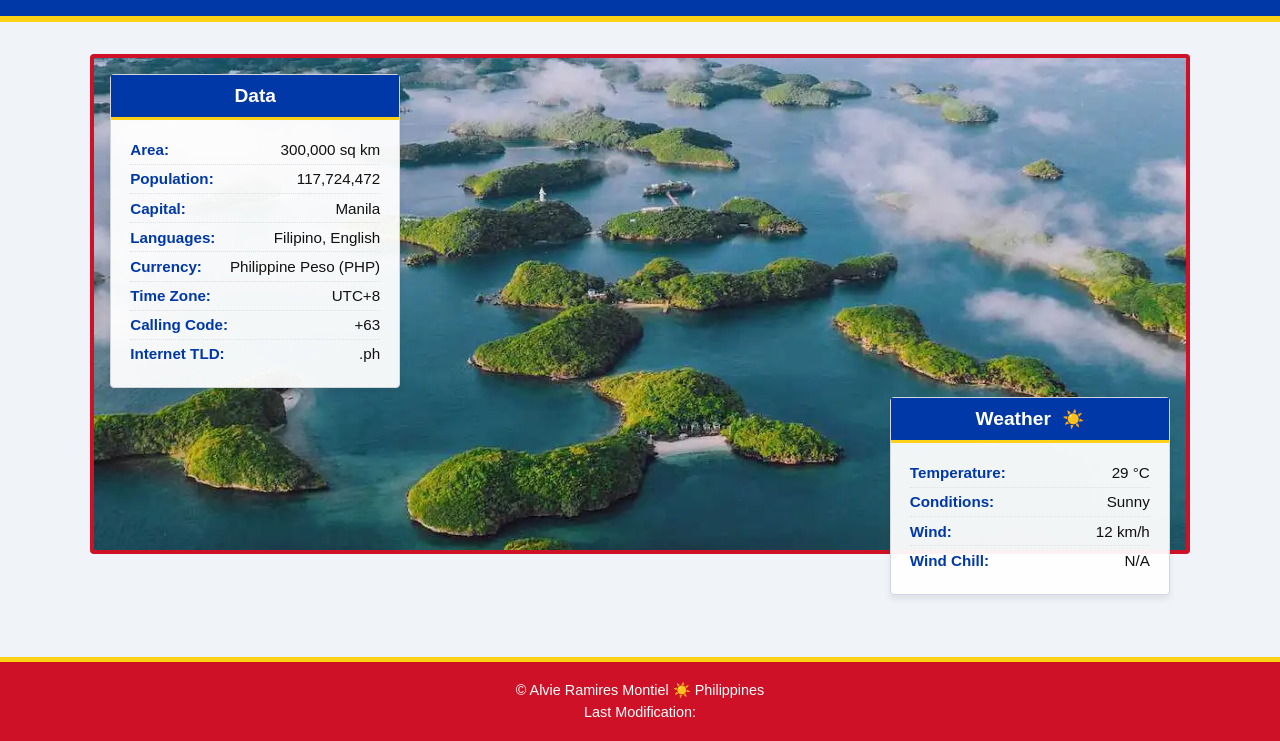
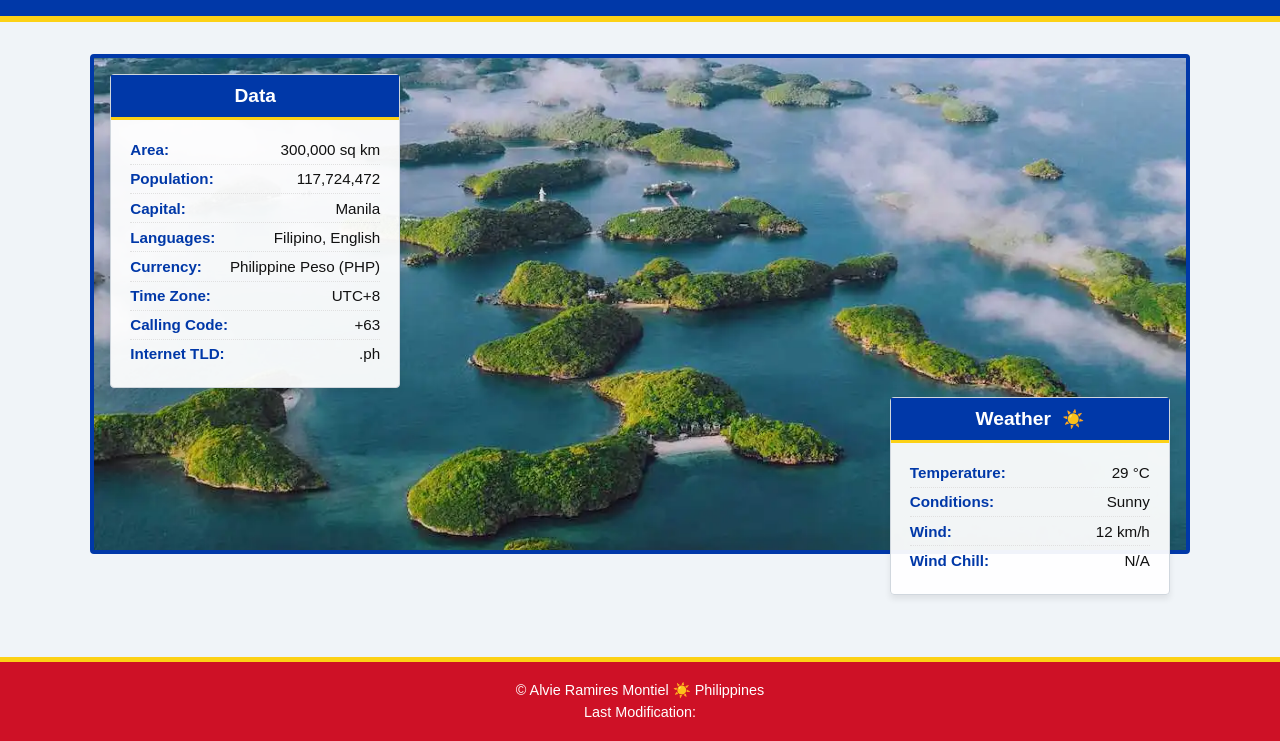
Before and after one commit to alviemontiel/wdd131, a plain HTML site: page place.html in a window 1280 px wide. Shown: the part 59-800 px from the top of the page. Drawn offline with Linux system fonts and the light colour scheme.

Commit message:
color adjustment

```diff
--- a/styles/place.css
+++ b/styles/place.css
@@ -97,7 +97,7 @@ li:last-child {
     width: 100%;
     height: auto;
     display: block;
-    border: 4px solid var(--primary-red);
+    border: 4px solid var(--primary-blue);
     border-radius: 4px;
     box-sizing: border-box;
 }
```
